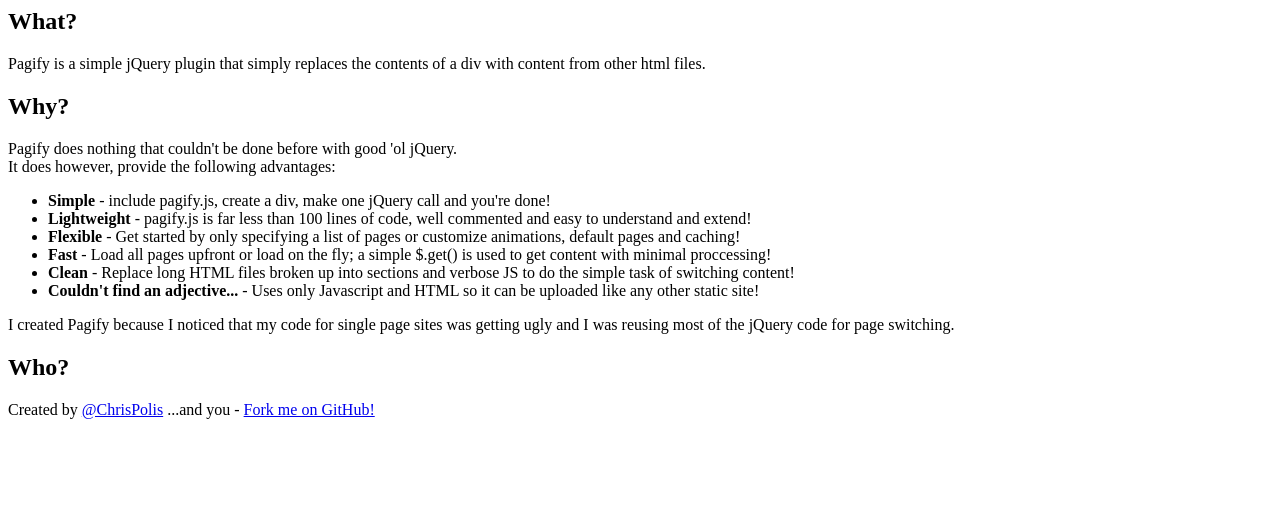
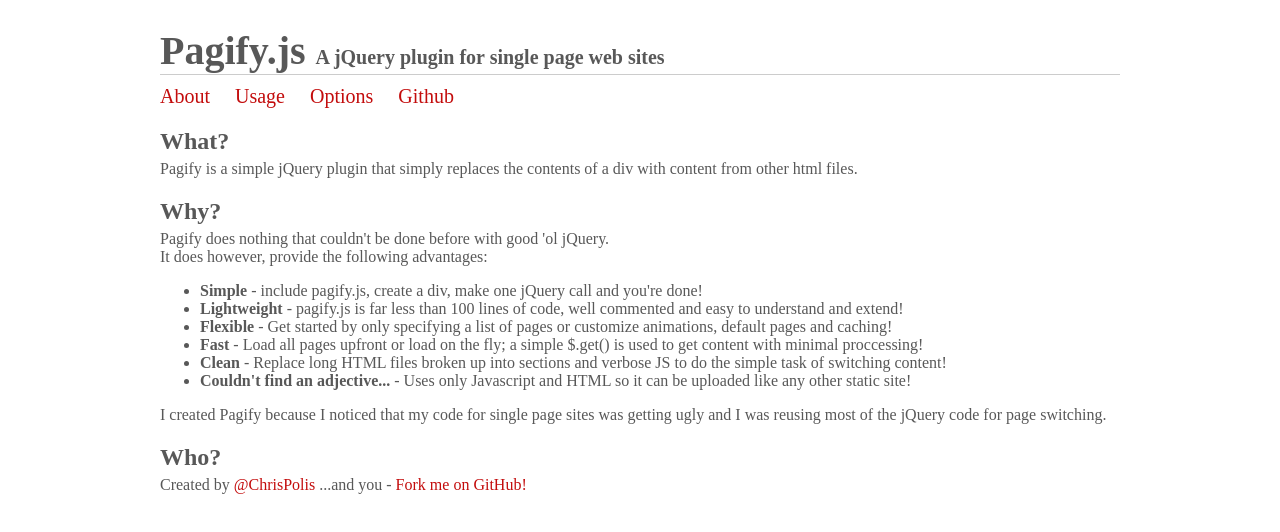
Before and after one commit to cmpolis/Pagify, a plain HTML site: page demo/about.html in a window 1280 px wide. Drawn offline with Linux system fonts and the light colour scheme.

Commit message:
updated demo

```diff
--- a/demo/about.html
+++ b/demo/about.html
@@ -1,3 +1,26 @@
+<!doctype html>
+<html>
+  <head>
+    <meta charset='utf-8'>
+
+    <link rel="stylesheet" href="style.css" type="text/css">
+    <title>Pagify.js Demo</title>
+  </head>
+
+  <body>
+    <div id='container'>
+      <header>
+      <h1>Pagify.js<small>A jQuery plugin for single page web sites</small></h1>
+      <nav>
+      <a href='#about'>About</a>
+      <a href='#usage'>Usage</a>
+      <a href='#options'>Options</a>
+      <a href='https://github.com/cmpolis/Pagify'>Github</a>
+      </nav>
+      </header>
+
+      <div id='content'>
+
         <h2>What?</h2>
         Pagify is a simple jQuery plugin that simply replaces the contents of a div with content from other html files.
 
@@ -17,3 +40,8 @@
         <h2>Who?</h2>
         Created by <a href='http://twitter.com/ChrisPolis'>@ChrisPolis</a>
         ...and you - <a href='https://github.com/cmpolis/Pagify'>Fork me on GitHub!</a>
+
+      </div>
+    </div>
+  </body>
+</html>
--- a/demo/options.html
+++ b/demo/options.html
@@ -1,3 +1,26 @@
+<!doctype html>
+<html>
+  <head>
+    <meta charset='utf-8'>
+
+    <link rel="stylesheet" href="style.css" type="text/css">
+    <title>Pagify.js Demo</title>
+  </head>
+
+  <body>
+    <div id='container'>
+      <header>
+      <h1>Pagify.js<small>A jQuery plugin for single page web sites</small></h1>
+      <nav>
+      <a href='#about'>About</a>
+      <a href='#usage'>Usage</a>
+      <a href='#options'>Options</a>
+      <a href='https://github.com/cmpolis/Pagify'>Github</a>
+      </nav>
+      </header>
+
+      <div id='content'>
+
       <ul id='options'>
         <li>
           <b>pages</b> - an array of page names. Required.
@@ -15,3 +38,8 @@
           <b>cache</b> - true or false. Determines if all pages are loaded upfront or not. false by default.
         </li>
       </ul>
+
+    </div>
+    </div>
+  </body>
+</html>
```
Also changed, not shown: demo/index.html (+1 -0 lines), demo/usage.html (+29 -0 lines). Lines whose indentation alone changed are shown as unchanged.
